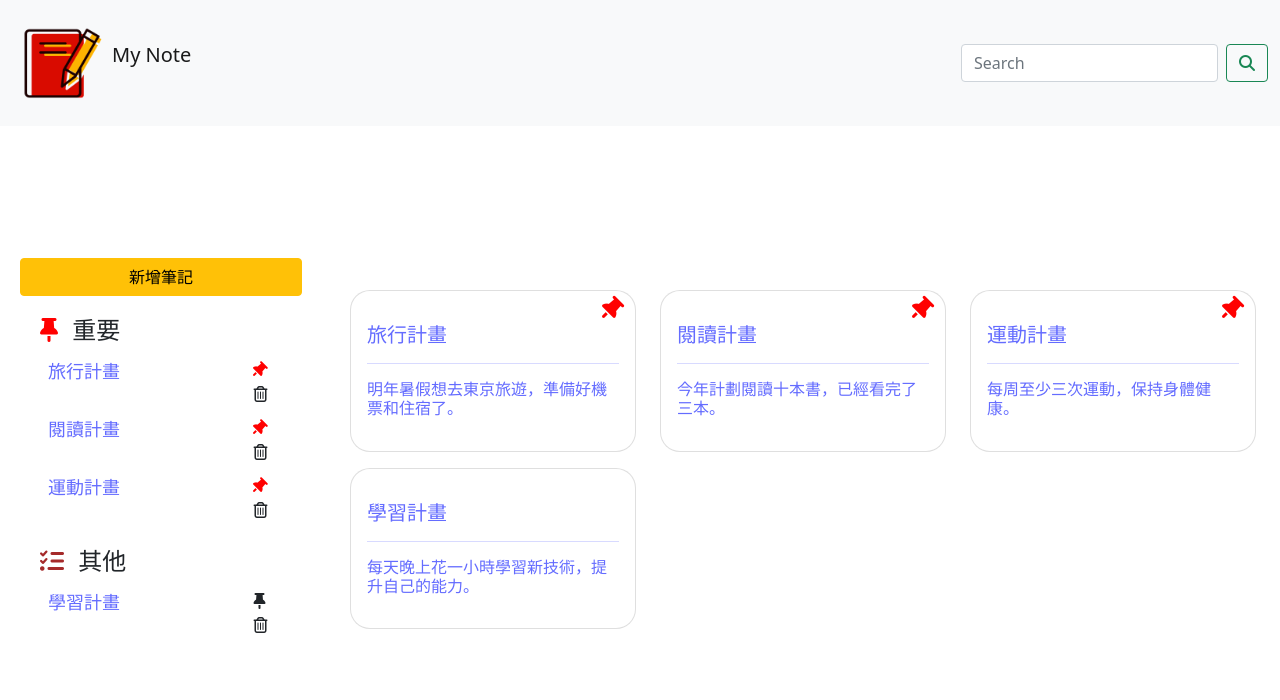
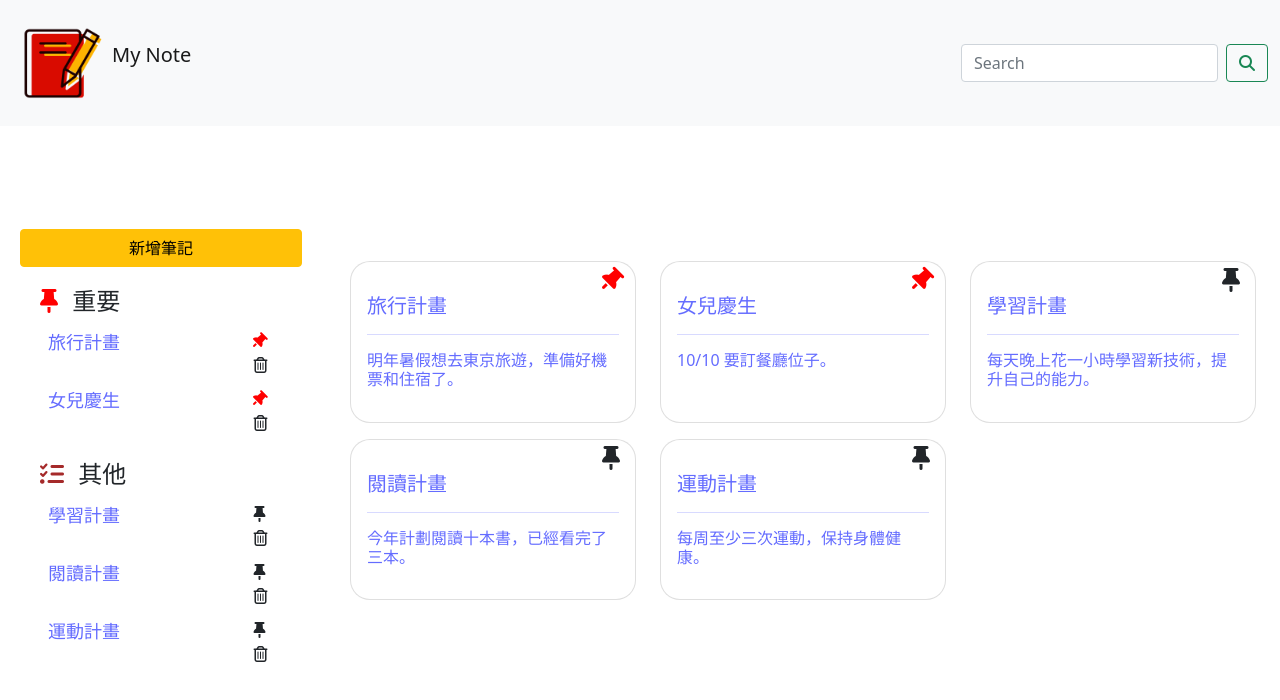
Before and after one commit to JeremyLai99/note_in_vue, a Vue app: page /#/ in a window 1280 px wide. Shown: the top 700 px of the page. Built offline with nearby package versions, Linux system fonts and the light colour scheme.

Commit message:
[NoteGrid上新增圖釘切換功能+更新readme]

```diff
--- a/src/components/EditNote.vue
+++ b/src/components/EditNote.vue
@@ -10,6 +10,7 @@ const currentNote = computed(()=> noteStore.notes.find(note => note.id === parse
 const newNoteTitle = ref(currentNote.value? currentNote.value.title : '')
 const newNoteContent = ref(currentNote.value? currentNote.value.content : '')
 const showSuccessAlert = ref('')
+// let selectedNoteId = null
 
 // 監聽currentNote是否有更新, 有的話更新newNote
 watch(currentNote, (newNote) => {
@@ -36,6 +37,27 @@ const updateNote = () => {
     }
 }
 
+// const showDeleteModal = (note) =>{
+//     if(!note){
+//         console.error("找不到這份筆記");
+//         return;
+//     }
+//     selectedNoteId = note.id
+//     const modal = new bootstrap.Modal(document.getElementById('deleteModal'))
+//     modal.show()
+// }
+
+// const confirmDelete = () =>{
+//     if(selectedNoteId != null) {
+//         noteStore.deleteNote(selectedNoteId)
+//     } else {
+//         alert('找不到這份筆記')
+//     }
+//     const modalElement = document.getElementById('deleteModal')
+//     const modal = bootstrap.Modal.getInstance(modalElement)
+//     modal.hide()
+// }
+
 const cancelUpdate = ()=> {
     router.push('/')
 }
@@ -56,9 +78,27 @@ const cancelUpdate = ()=> {
             <input type="text" v-model="newNoteTitle" class="form-control">
             <textarea v-model="newNoteContent" class="form-control mt-3" rows="8"></textarea>
 
-            <button class="btn btn-success mt-3" @click="updateNote">更新 <i class="fa-solid fa-pen-to-square"></i></button>
-            <button class="btn btn-danger mt-3 ms-3" @click="cancelUpdate">取消更新 <i class="fa-solid fa-xmark"></i></button>
+            <button type="submit" class="btn btn-success mt-3" @click="updateNote">更新 <i class="fa-solid fa-pen-to-square"></i></button>
+            <!-- <button type="button" class="btn btn-danger mt-3 ms-3" @click="showDeleteModal(note)">刪除 <i class="fa-regular fa-trash-can me-2"></i></button> -->
+            <button type="button" class="btn btn-warning mt-3 ms-3" @click="cancelUpdate">取消更新 <i class="fa-solid fa-xmark"></i></button>
         </form>
+    </div>
+    <!-- 刪除警示modal -->
+    <div class="modal" tabindex="-1" id="deleteModal">
+        <div class="modal-dialog">
+            <div class="modal-content">
+            <div class="modal-header">
+                <h5 class="modal-title">刪除筆記</h5>
+            </div>
+            <div class="modal-body">
+                <p>確定刪除筆記?</p>
+            </div>
+            <div class="modal-footer">
+                <button type="button" class="btn btn-secondary" data-bs-dismiss="modal">取消</button>
+                <button type="button" class="btn btn-primary" @click="confirmDelete">確定</button>
+            </div>
+            </div>
+        </div>
     </div>
 </template>
 
--- a/src/components/NoteGrid.vue
+++ b/src/components/NoteGrid.vue
@@ -2,18 +2,20 @@
 import { useNoteStore } from '../stores/NoteStore';
 
 const noteStore = useNoteStore()
+const { togglePinned } = noteStore
 </script>
 
 <template>
 
         <div class="container mt-3">
             <div class="row">
-                <div class="col-4 mt-3" v-for="note in noteStore.pinnedNotes">
+                <div class="col-4 mt-3" v-for="note in noteStore.pinnedNotes" :key="note.id">
+
                     <router-link :to="{ name: 'edit', params: { id: note.id}}">
                         <div class="card px-0 py-3" style="width: 100%; height: 100%;">
 
                             <div class="card-body">
-                                <i class="fa-solid fa-thumbtack rotate"></i>
+                                <i class="fa-solid fa-thumbtack rotate" @click.prevent="togglePinned(note.id)"></i>
                                 <h5 class="card-title">{{ note.title }}</h5>
                                 <hr>
                                 <h6 class="card-text">{{ note.content }}</h6>
@@ -21,10 +23,11 @@ const noteStore = useNoteStore()
                         </div>
                     </router-link>
                 </div>
-                <div class="col-4 mt-3" v-for="note in noteStore.allNotes">
+                <div class="col-4 mt-3" v-for="note in noteStore.allNotes" :key="note.id">
                     <router-link :to="{ name: 'edit', params: { id: note.id}}">
                         <div class="card px-0 py-3" style="width: 100%;  height: 100%;">
                         <div class="card-body">
+                            <i class="fa-solid fa-thumbtack unRotate" @click.prevent="togglePinned(note.id)"></i>
                             <h5 class="card-title">{{ note.title }}</h5>
                             <hr>
                             <h6 class="card-text">{{ note.content }}</h6>
@@ -60,5 +63,14 @@ const noteStore = useNoteStore()
     top: -10px;
     right: 15px;
     font-size:x-large;
+    z-index: 10;
+  }
+.unRotate{
+    color: #212529;
+    position: absolute;
+    top: -10px;
+    right: 15px;
+    font-size:x-large;
+    z-index: 10;
   }
 </style>
--- a/src/components/NoteList.vue
+++ b/src/components/NoteList.vue
@@ -1,11 +1,9 @@
 <script setup>
-import { ref } from 'vue';
 import { useNoteStore } from '../stores/NoteStore';
-import { storeToRefs } from 'pinia';
-import { useRouter } from 'vue-router';
+
 
 let selectedNoteId = null
-const router = useRouter()
+
 
 const noteStore = useNoteStore()
 const { togglePinned } = noteStore
--- a/src/stores/NoteStore.js
+++ b/src/stores/NoteStore.js
@@ -20,12 +20,18 @@ export const useNoteStore = defineStore("notes", {
                 "id": 3,
                 "title": "閱讀計畫",
                 "content": "今年計劃閱讀十本書，已經看完了三本。",
-                "pinned": true
+                "pinned": false
                 },
                 {
                 "id": 4,
                 "title": "運動計畫",
                 "content": "每周至少三次運動，保持身體健康。",
+                "pinned": false
+                },
+                {
+                "id": 5,
+                "title": "女兒慶生",
+                "content": "10/10 要訂餐廳位子。",
                 "pinned": true
                 },
         ],
```
Also changed, not shown: 1 other file (tests, documents, lock files or other folders).
